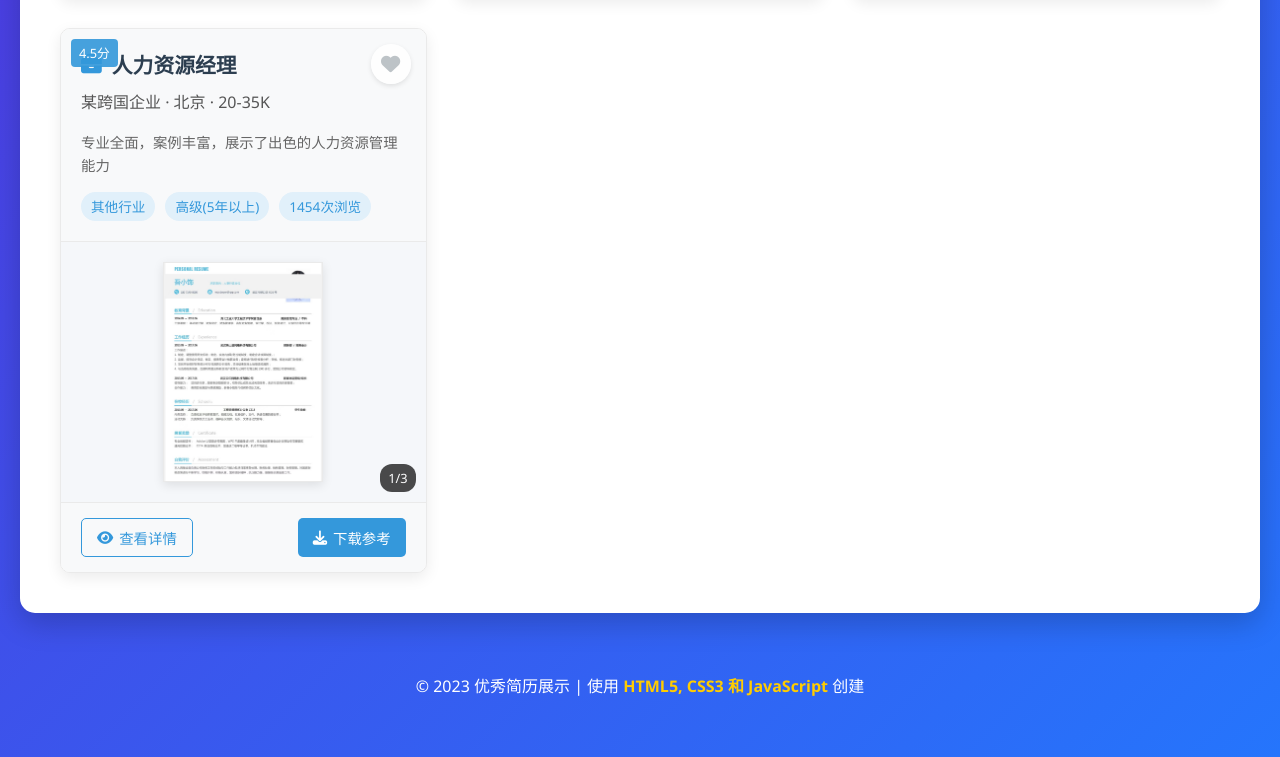
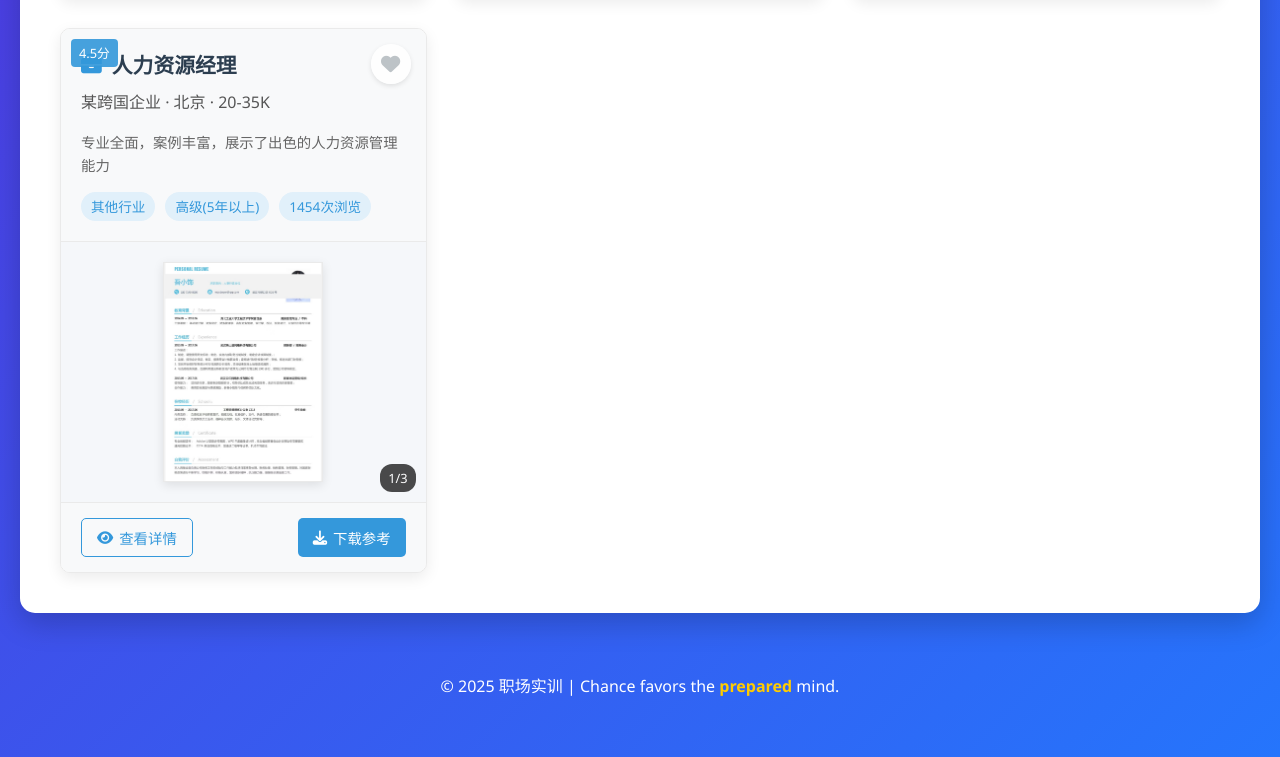
Before and after one commit to hajiyanyan/8w, a plain HTML site: page Resume_excellent.html in a window 1280 px wide. Shown: the part 1784-2541 px from the top of the page. Drawn offline with Linux system fonts and the light colour scheme.

Commit message:
Update Resume_excellent.html

```diff
--- a/Resume_excellent.html
+++ b/Resume_excellent.html
@@ -768,7 +768,7 @@
     </div>
 
     <footer>
-        <p>© 2023 优秀简历展示 | 使用 <span class="highlight">HTML5, CSS3 和 JavaScript</span> 创建</p>
+        <p>© 2025 职场实训 | Chance favors the <span class="highlight">prepared</span> mind. </p>
     </footer>
 
     <script>
```
